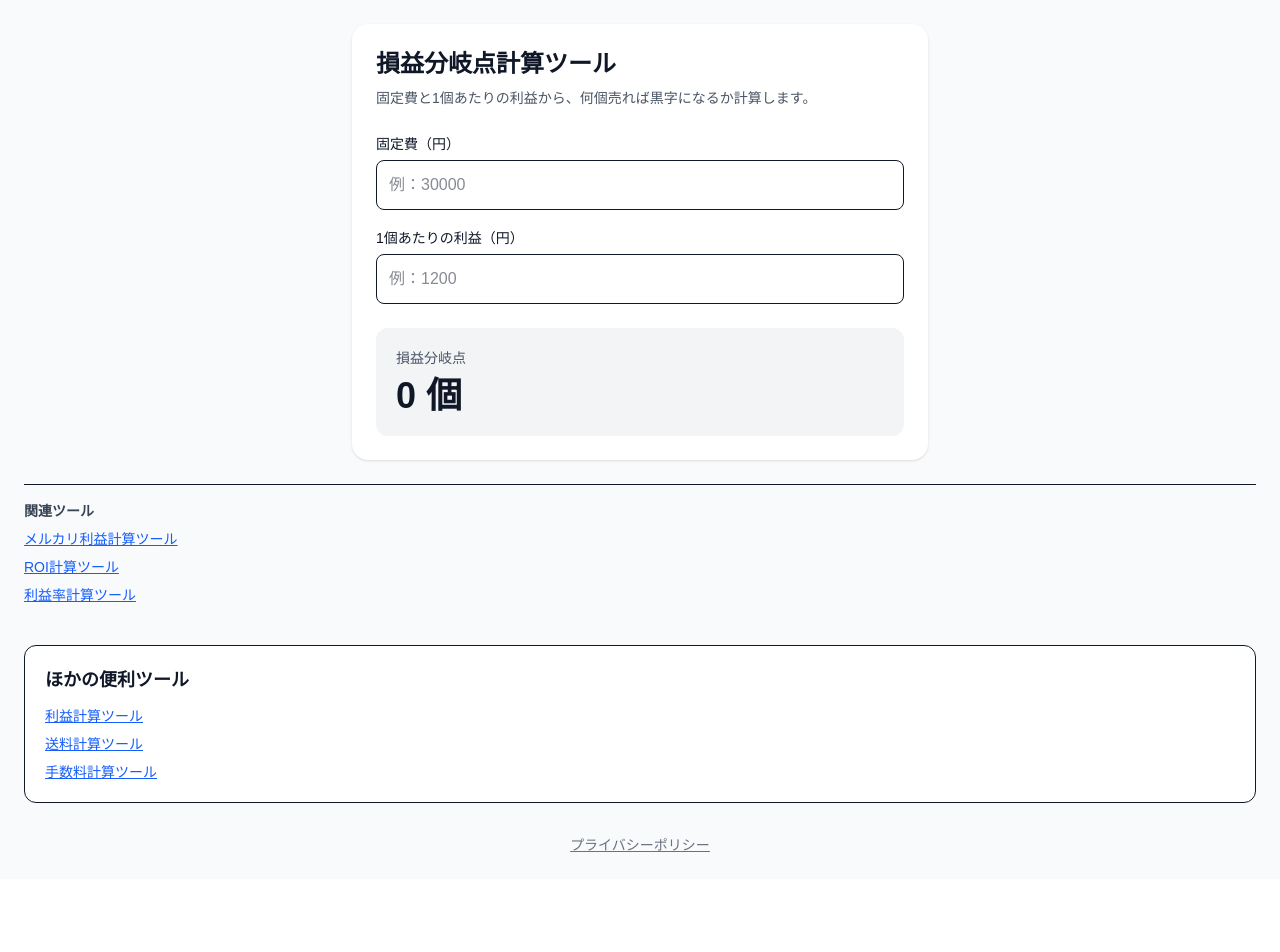
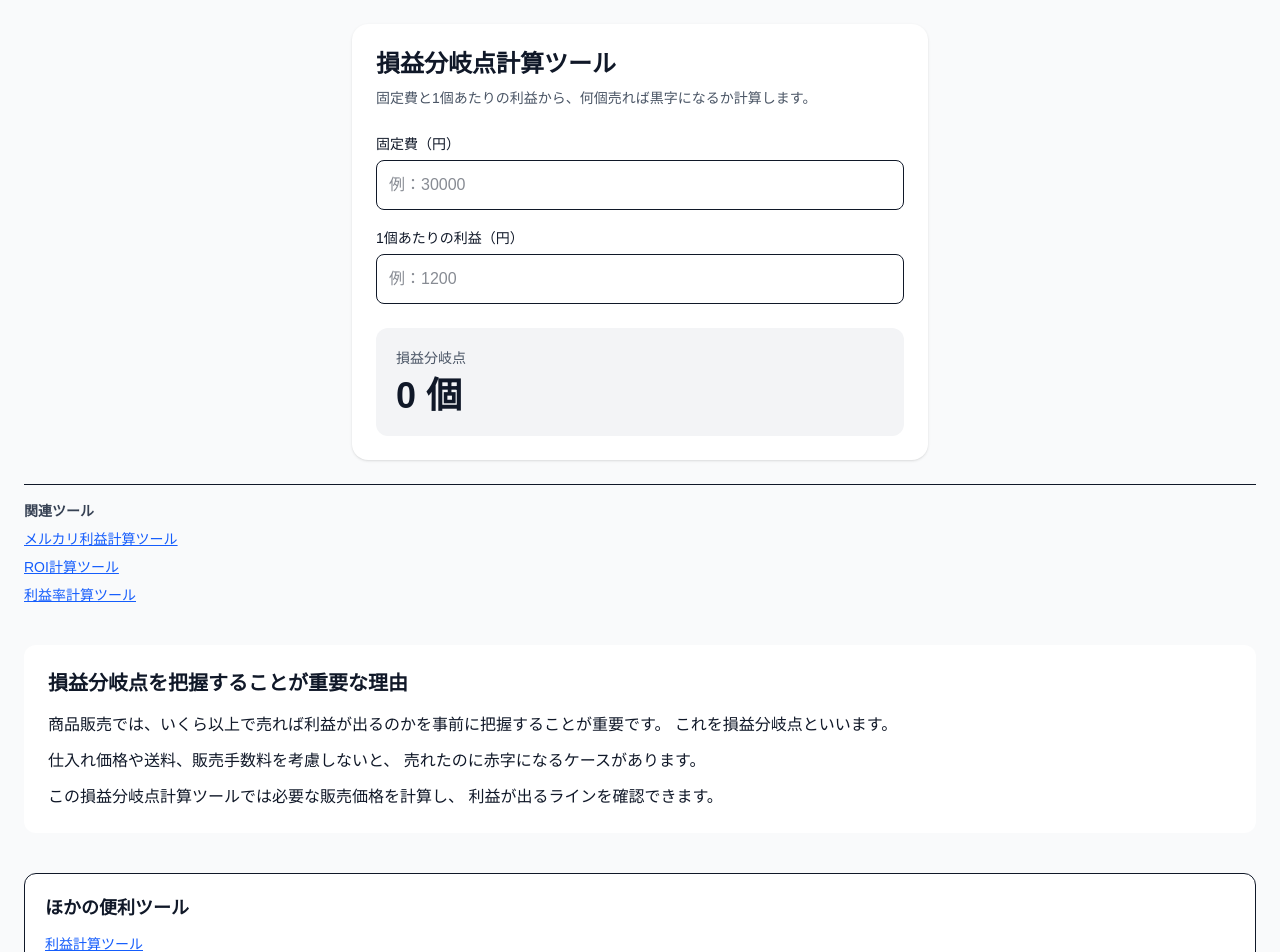
Before and after one commit to antfarm-lab/break-even-calc, a Next.js app: page / in a window 1280 px wide. Shown: the top 952 px of the page. Before the commit the page ends 879 px from the top, so only its background shows below. Built offline with nearby package versions, Linux system fonts and the light colour scheme.

Commit message:
add seo content

```diff
--- a/app/page.tsx
+++ b/app/page.tsx
@@ -76,6 +76,26 @@ export default function Home() {
             </li>
           </ul>
         </div>
+        <section className="mt-10 bg-white rounded-xl p-6">
+  <h2 className="text-xl font-bold mb-4">
+    損益分岐点を把握することが重要な理由
+  </h2>
+
+  <p className="mb-3">
+    商品販売では、いくら以上で売れば利益が出るのかを事前に把握することが重要です。
+    これを損益分岐点といいます。
+  </p>
+
+  <p className="mb-3">
+    仕入れ価格や送料、販売手数料を考慮しないと、
+    売れたのに赤字になるケースがあります。
+  </p>
+
+  <p>
+    この損益分岐点計算ツールでは必要な販売価格を計算し、
+    利益が出るラインを確認できます。
+  </p>
+</section>
         <section className="mt-10 rounded-xl border bg-white p-5">
   <h2 className="mb-3 text-lg font-bold">ほかの便利ツール</h2>
   <div className="grid gap-2 text-sm">
```
